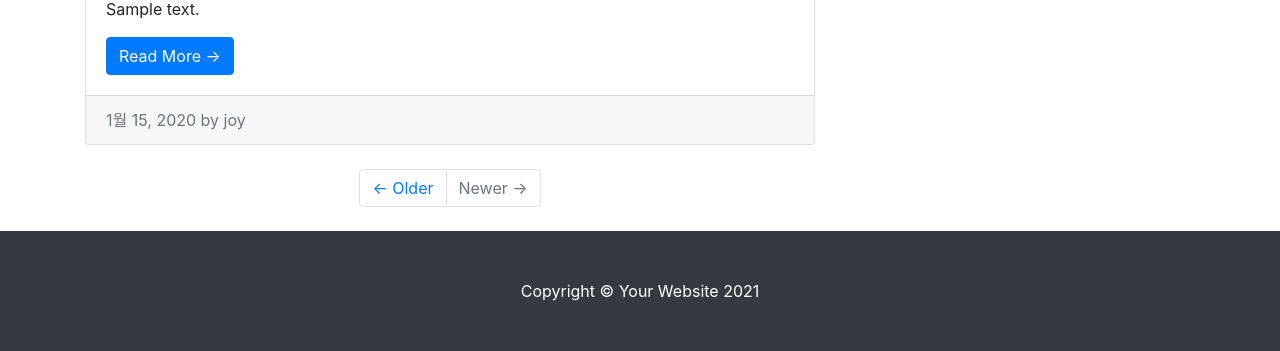
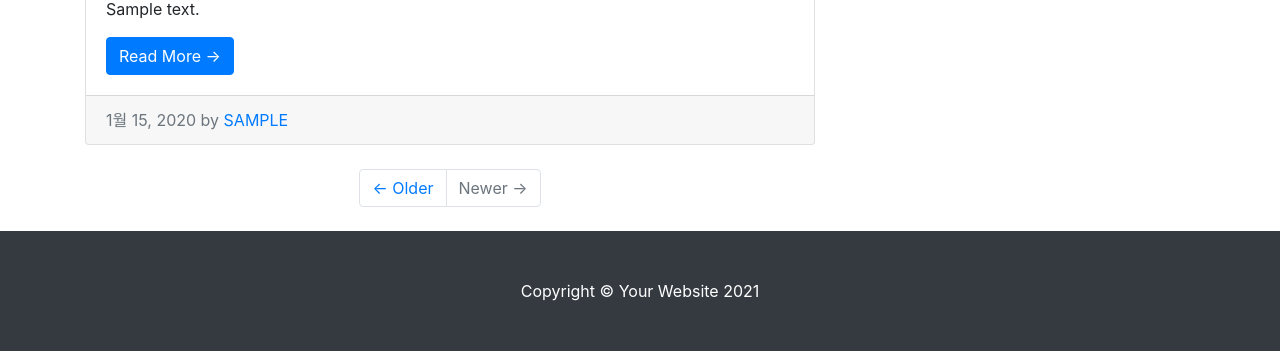
Before and after one commit to leenapark/doit_django_hmd, a Django app: page /blog/ in a window 1280 px wide. Shown: the part 804-1155 px from the top of the page. Run offline with Django 3.2, Linux system fonts and the light colour scheme; tables that the repository leaves empty hold one stand-in row (values such as "Sample post"); grey boxes marked "Sample" are stand-in pictures.

Commit message:
230405 Training code-Writer mark

```diff
--- a/blog/templates/blog/post_list.html
+++ b/blog/templates/blog/post_list.html
@@ -32,7 +32,8 @@
                         </a>
                     </div>
                     <div class="card-footer text-muted">
-                {{ p.created_at }} by joy
+                        {{ p.created_at }} by
+                        <a href="#">{{ p.author | upper }}</a>
 
                         <!-- 작성자 들어갈 곳 -->
                         <!-- <a href="#!">Start Bootstrap</a> -->
```
Lines whose indentation alone changed are shown as unchanged.
